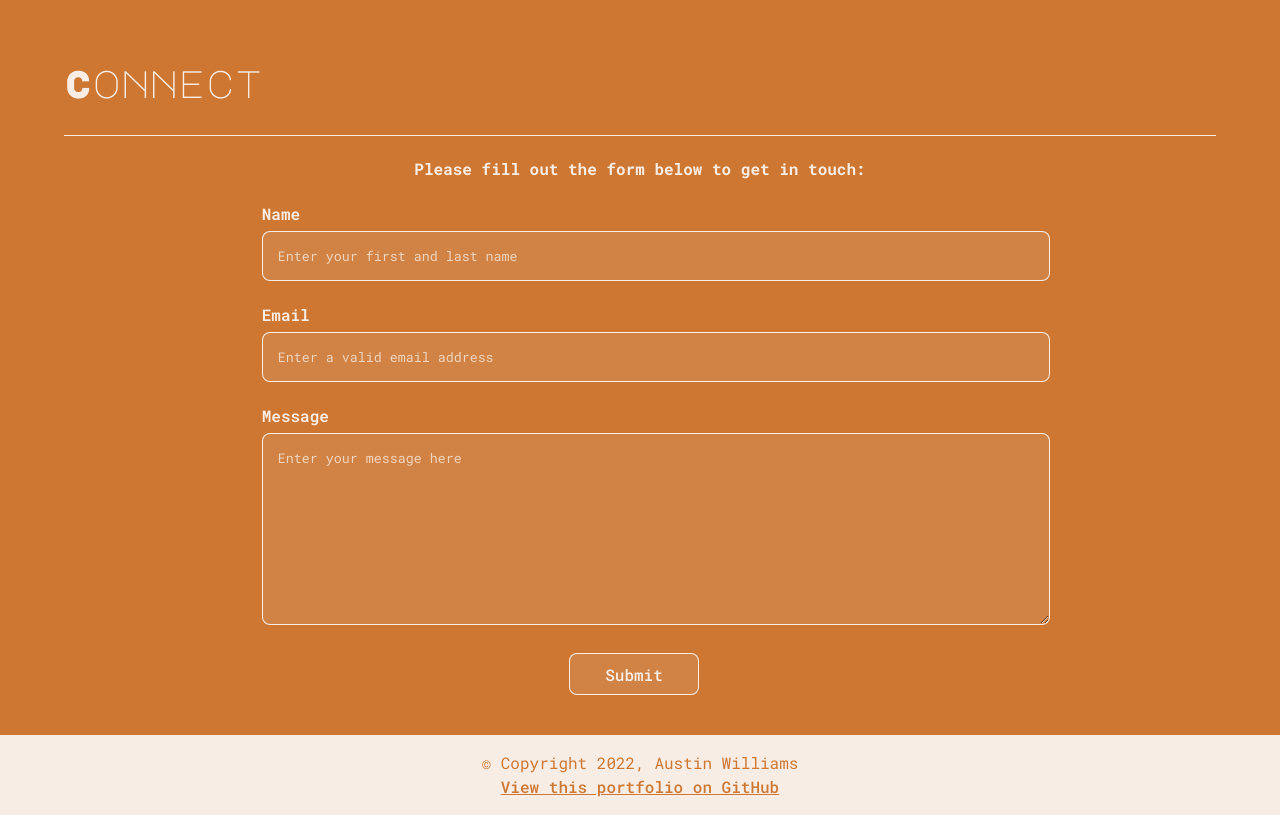
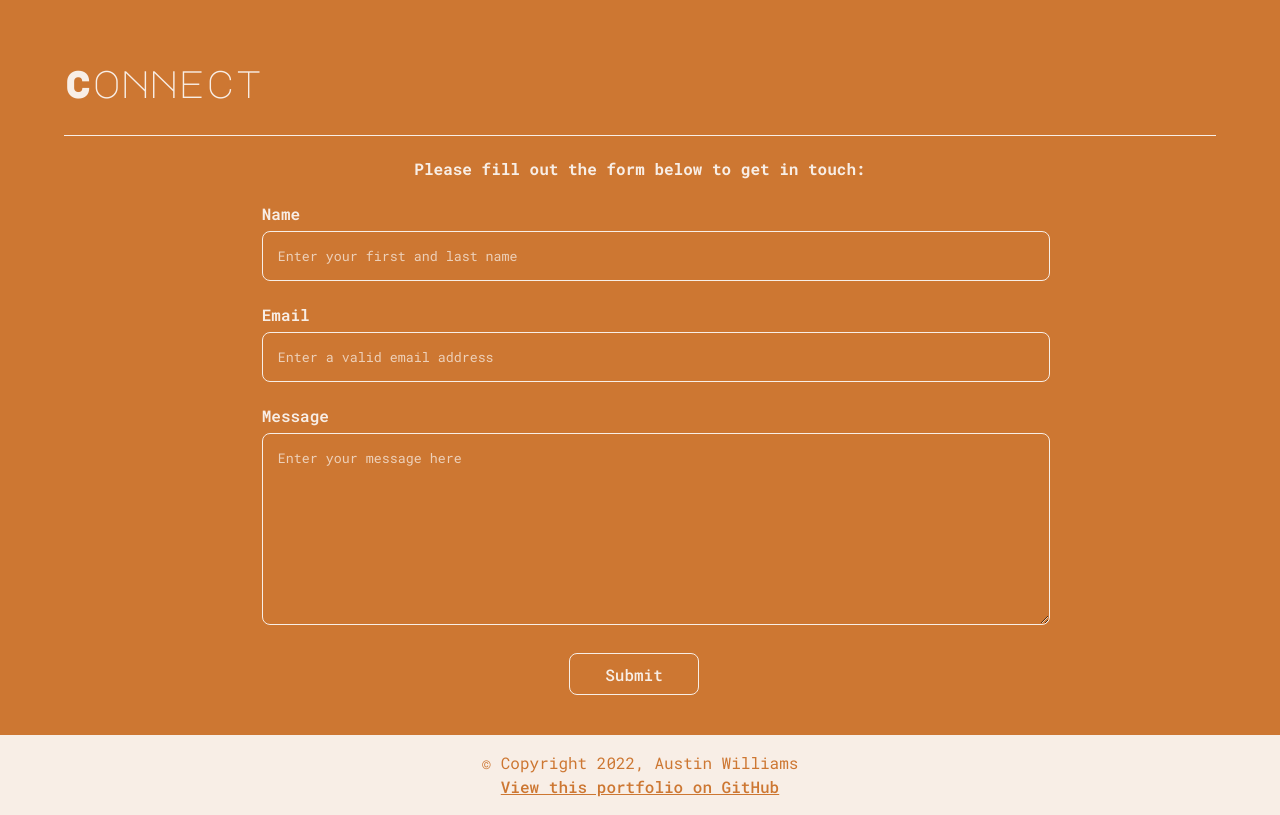
Before and after one commit to austingw/portfolio-site, a React (Vite) app: page / in a window 1280 px wide. Shown: the part 2620-3435 px from the top of the page. Built offline with nearby package versions, Linux system fonts and the light colour scheme.

Commit message:
Add favicon and minor styling tweaks

```diff
--- a/index.html
+++ b/index.html
@@ -2,7 +2,7 @@
 <html lang="en">
   <head>
     <meta charset="UTF-8" />
-    <link rel="icon" type="image/svg+xml" href="" />
+    <link rel="icon" type="image/svg+xml" href="./public/favicon.png" />
     <meta name="viewport" content="width=device-width, initial-scale=1.0" />
     <link
       rel="stylesheet"
--- a/src/style.css
+++ b/src/style.css
@@ -5,8 +5,8 @@
   font-weight: 400;
 
   color-scheme: light dark;
-  color: rgba(255, 255, 255, 0.87);
-  background-color: #cd7732;
+  color: var(--main-color);
+  background-color: var(--main-backgroundColor);
 
   font-synthesis: none;
   text-rendering: optimizeLegibility;
@@ -14,8 +14,9 @@
   -moz-osx-font-smoothing: grayscale;
   -webkit-text-size-adjust: 100%;
 
-  --main-color: rgba(255, 255, 255, 0.87);
+  --main-color: rgb(248, 238, 230);
   --main-backgroundColor: #cd7732;
+  --main-shadow: rgba(248, 238, 230, 0.745);
   --secondary-color: #c532cd;
   --secondary-alt: #3288cd;
 }
@@ -218,11 +219,11 @@ h5 {
 }
 
 .left-img {
-  box-shadow: -120px -20px var(--main-color);
+  box-shadow: -120px -20px var(--main-shadow);
 }
 
 .right-img {
-  box-shadow: 120px -20px var(--main-color);
+  box-shadow: 120px -20px var(--main-shadow);
 }
 
 .portfolio-btns {
@@ -257,7 +258,7 @@ h5 {
 .form-container {
   height: 100%;
   padding-bottom: 5vh;
-  min-width: 100%;
+  max-width: 60%;
   display: flex;
   flex-direction: column;
   align-items: center;
@@ -288,15 +289,6 @@ h5 {
   align-items: center;
 }
 
-.form-btn button {
-  background: #ffffff18;
-}
-
-.form-btn button:hover {
-  color: var(--secondary-color);
-  border: 1px solid var(--secondary-color);
-}
-
 input {
   font-family: "Roboto Mono", monospace;
   min-width: 100%;
@@ -305,17 +297,18 @@ input {
   margin: 5px 0 22px 0;
   border: 1px solid var(--main-color);
   border-radius: 8px;
-  background: #ffffff18;
+  background: var(--main-backgroundColor);
 }
 
 textarea {
   min-width: 100%;
+  max-width: 1080px;
   height: 20vh;
   padding: 15px;
   margin: 5px 0 22px 0;
   border: 1px solid var(--main-color);
   border-radius: 8px;
-  background: #ffffff18;
+  background: var(--main-backgroundColor);
   font-family: "Roboto Mono", monospace;
 }
 
@@ -337,11 +330,11 @@ input::placeholder {
   padding: 25px;
   transform: rotate(45deg);
   -webkit-transform: rotate(45deg);
-  animation: fadeIn 11s;
-  -webkit-animation: fadeIn 11s;
-  -moz-animation: fadeIn 11s;
-  -o-animation: fadeIn 11s;
-  -ms-animation: fadeIn 11s;
+  animation: fadeIn 15s;
+  -webkit-animation: fadeIn 15s;
+  -moz-animation: fadeIn 15s;
+  -o-animation: fadeIn 15s;
+  -ms-animation: fadeIn 15s;
 }
 
 @keyframes fadeIn {
```
Also changed, not shown: public/favicon.png (added).
